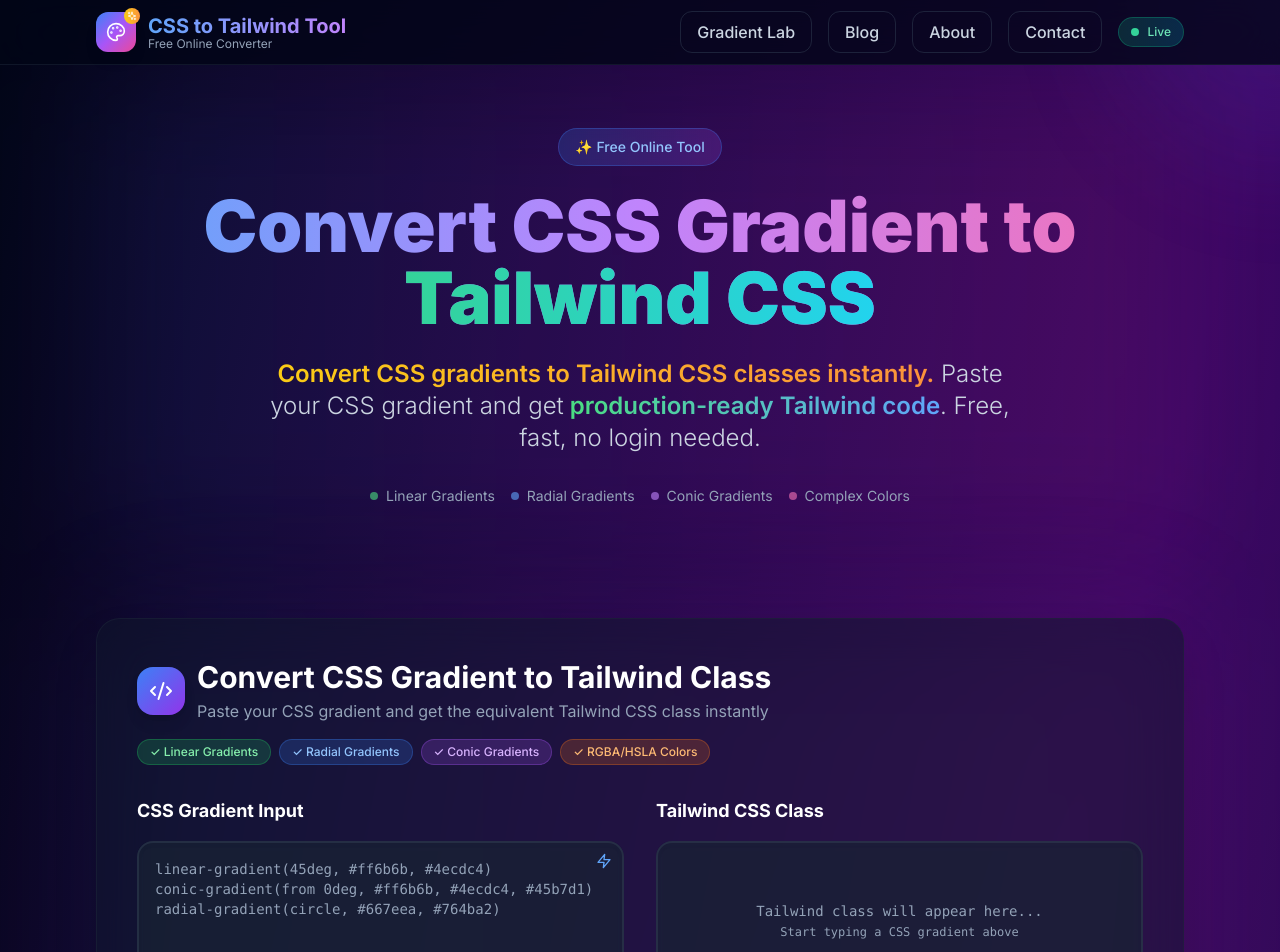
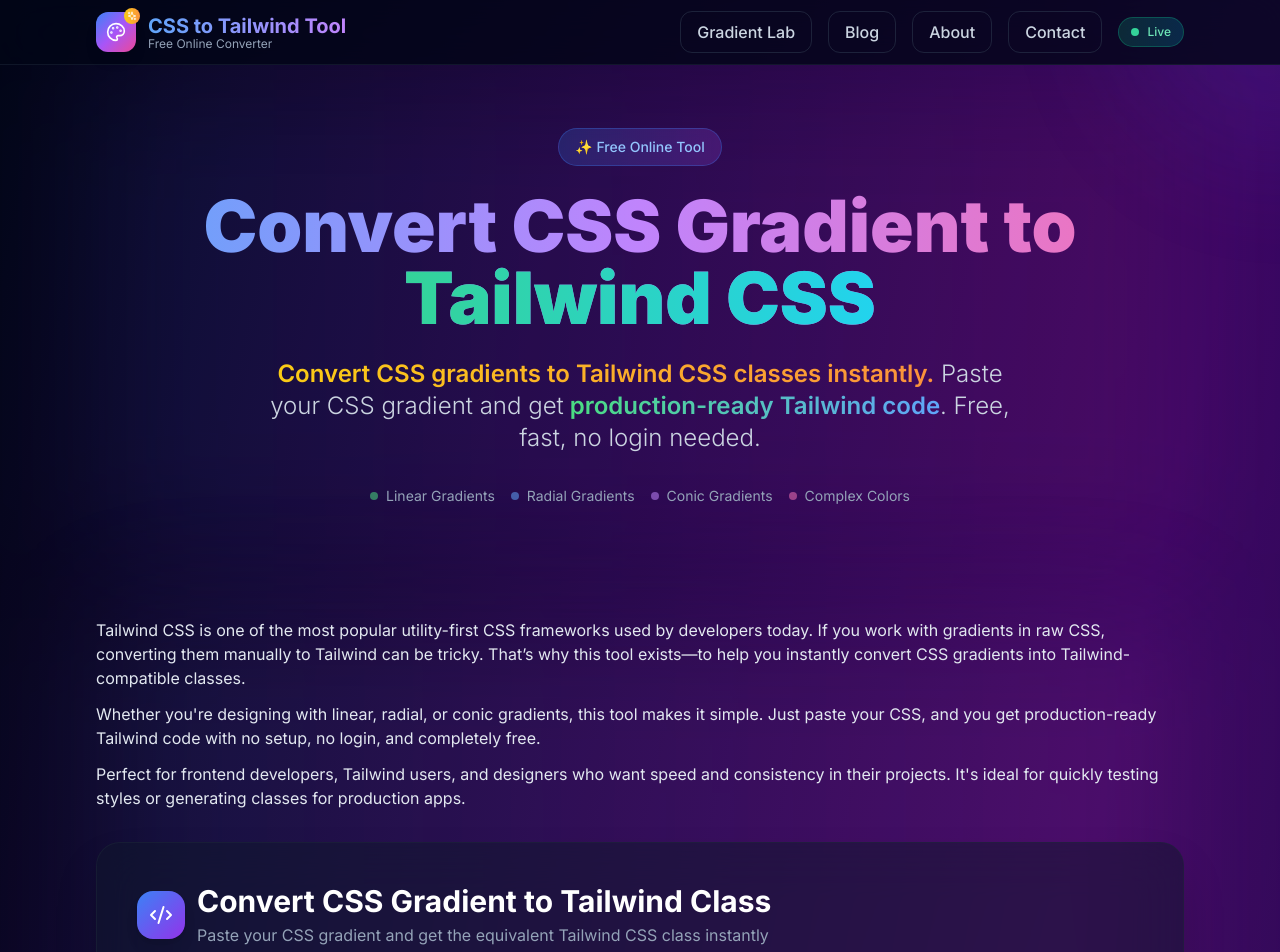
Before and after one commit to TRIXZON/24, a React (Vite) app in the folder project/: page / in a window 1280 px wide. Shown: the top 952 px of the page. Built offline with nearby package versions, Linux system fonts and the light colour scheme.

Commit message:
Update CssToTailwindConverter.tsx

```diff
--- a/project/src/components/CssToTailwindConverter.tsx
+++ b/project/src/components/CssToTailwindConverter.tsx
@@ -64,6 +64,19 @@ const CssToTailwindConverter: React.FC = () => {
     <section className="relative">
       {/* Background glow */}
       <div className="absolute inset-0 bg-gradient-to-r from-blue-500/10 via-purple-500/10 to-pink-500/10 rounded-3xl blur-3xl"></div>
+
+      {/* Introductory paragraphs for the converter */}
+      <div className="relative z-10 mb-8">
+        <p className="text-base text-slate-200 mb-3">
+          Tailwind CSS is one of the most popular utility-first CSS frameworks used by developers today. If you work with gradients in raw CSS, converting them manually to Tailwind can be tricky. That’s why this tool exists—to help you instantly convert CSS gradients into Tailwind-compatible classes.
+        </p>
+        <p className="text-base text-slate-200 mb-3">
+          Whether you're designing with linear, radial, or conic gradients, this tool makes it simple. Just paste your CSS, and you get production-ready Tailwind code with no setup, no login, and completely free.
+        </p>
+        <p className="text-base text-slate-200 mb-6">
+          Perfect for frontend developers, Tailwind users, and designers who want speed and consistency in their projects. It's ideal for quickly testing styles or generating classes for production apps.
+        </p>
+      </div>
 
       <div className="relative bg-slate-900/50 backdrop-blur-xl rounded-3xl shadow-2xl border border-slate-800/50 p-8 lg:p-10">
         <header className="mb-8">
```
